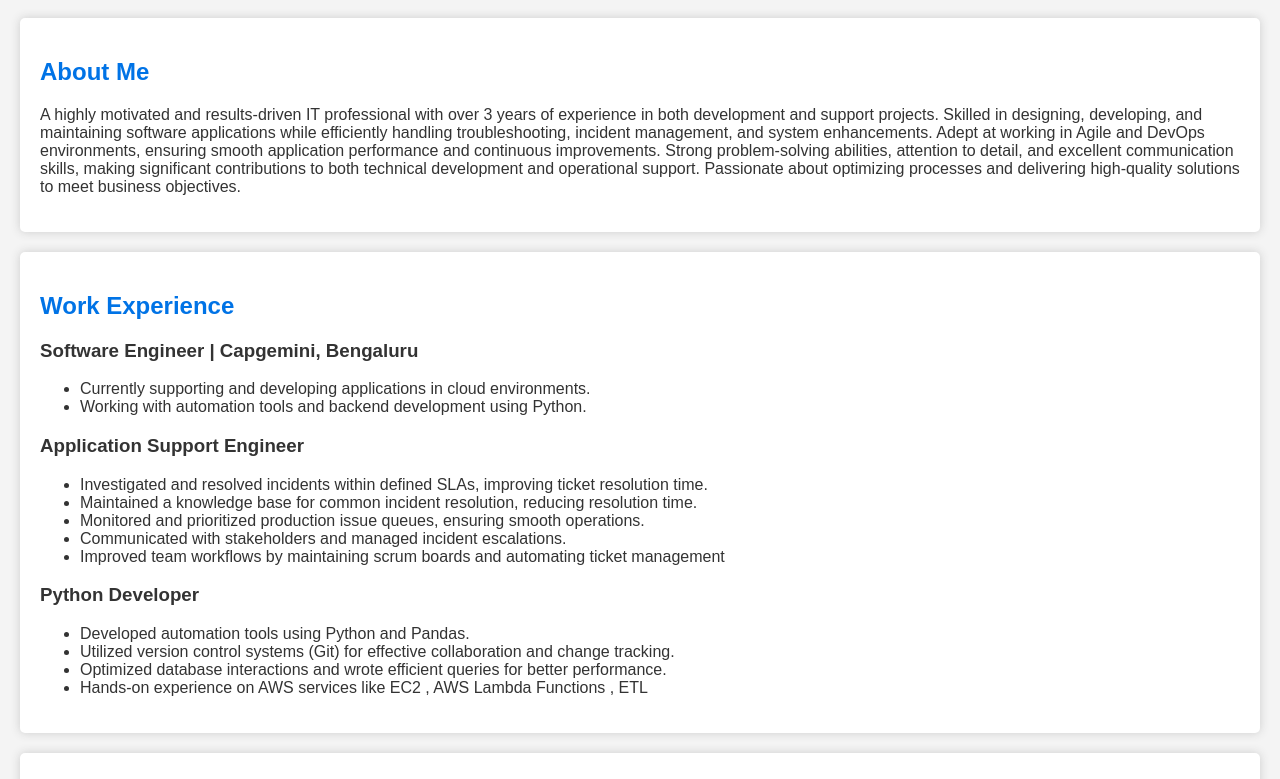
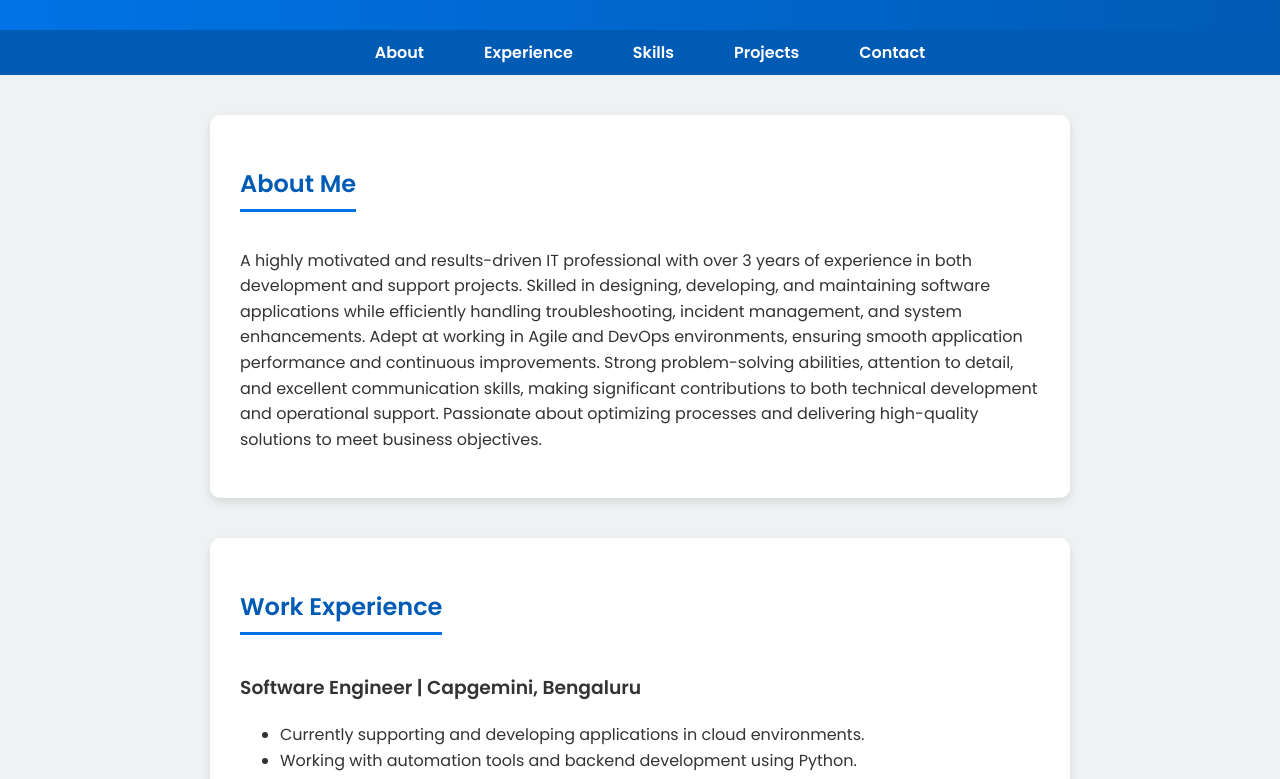
Before and after one commit to ChiranjeeviPinjala/ChiranjeeviPinjala.github.io, a plain HTML site: page index.html in a window 1280 px wide. Shown: the part 296-1075 px from the top of the page. Drawn offline with Linux system fonts and the light colour scheme.

Commit message:
Update style.css

```diff
--- a/style.css
+++ b/style.css
@@ -1,38 +1,86 @@
 body {
-    font-family: Arial, sans-serif;
+    font-family: 'Poppins', sans-serif;
     margin: 0;
     padding: 0;
-    background-color: #f4f4f4;
+    background-color: #eef2f3;
     color: #333;
+    line-height: 1.6;
 }
 
 header {
-    background-color: #0073e6;
+    background: linear-gradient(90deg, #0073e6, #005bb5);
     color: white;
-    padding: 20px;
+    padding: 30px 20px;
     text-align: center;
+    font-size: 1.5em;
+}
+
+nav {
+    background-color: #005bb5;
+    text-align: center;
+    padding: 10px;
+    position: sticky;
+    top: 0;
+    width: 100%;
+    z-index: 100;
+}
+
+nav ul {
+    list-style: none;
+    padding: 0;
+    margin: 0;
+    display: flex;
+    justify-content: center;
+}
+
+nav ul li {
+    margin: 0 15px;
+}
+
+nav ul li a {
+    color: white;
+    text-decoration: none;
+    font-weight: bold;
+    padding: 10px 15px;
+    transition: 0.3s;
+}
+
+nav ul li a:hover {
+    background: #0073e6;
+    border-radius: 5px;
 }
 
 section {
-    margin: 20px;
-    padding: 20px;
+    margin: 40px auto;
+    padding: 30px;
+    max-width: 800px;
     background-color: white;
-    border-radius: 5px;
-    box-shadow: 0px 0px 10px #ccc;
+    border-radius: 10px;
+    box-shadow: 0px 4px 10px rgba(0, 0, 0, 0.1);
 }
 
 h2 {
-    color: #0073e6;
+    color: #005bb5;
+    border-bottom: 3px solid #0073e6;
+    padding-bottom: 5px;
+    display: inline-block;
 }
 
 a {
-    color: #0073e6;
+    color: #005bb5;
     text-decoration: none;
+    font-weight: 500;
+}
+
+a:hover {
+    text-decoration: underline;
 }
 
 footer {
     text-align: center;
-    padding: 10px;
-    background-color: #0073e6;
+    padding: 15px;
+    background: linear-gradient(90deg, #0073e6, #005bb5);
     color: white;
+    font-size: 0.9em;
+    margin-top: 40px;
 }
```
